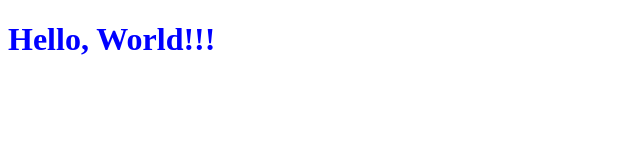
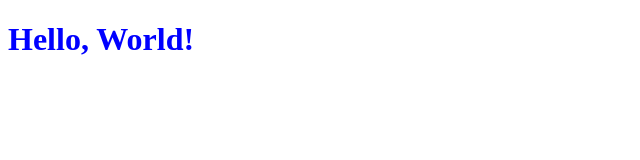
Before and after one commit to cn331/hello, a plain HTML site: page index.html in a window 1280 px wide. Shown: the full height of the page, 0-640 px from the left. Drawn offline with Linux system fonts and the light colour scheme.

Commit message:
reduce !

```diff
--- a/index.html
+++ b/index.html
@@ -4,6 +4,6 @@
         <title>Hello</title>
     </head>
     <body>
-        <h1 style="color:blue">Hello, World!!!</h1>
+        <h1 style="color:blue">Hello, World!</h1>
     </body>
 </html>
```
